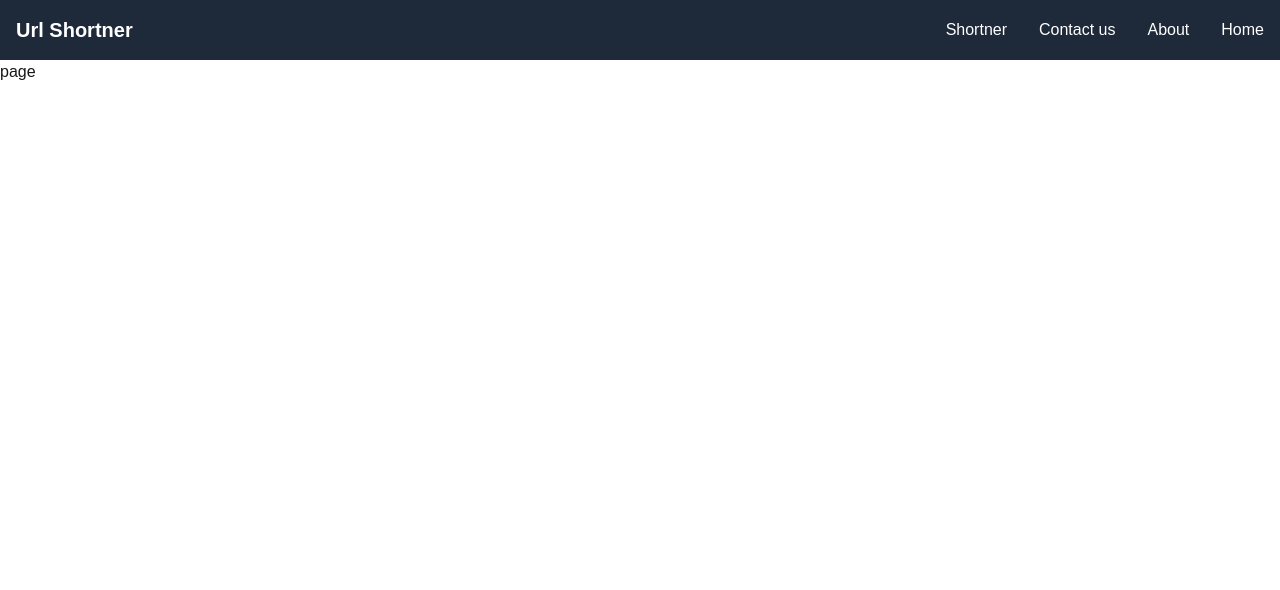
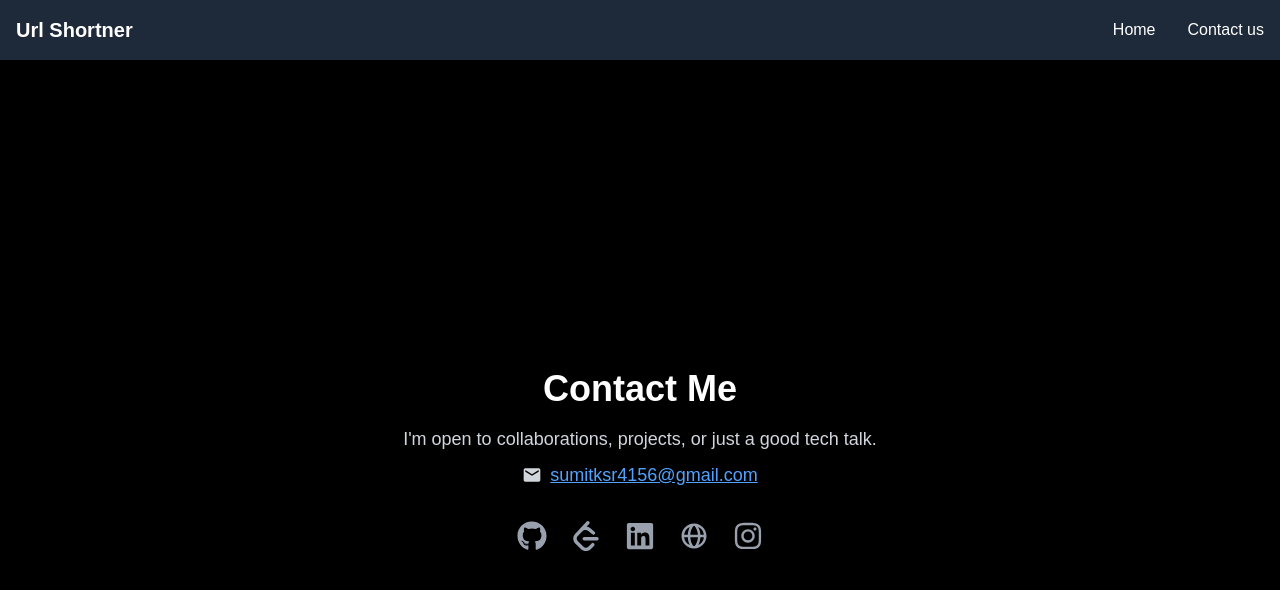
Before and after one commit to sumitksr/URL-Shortner, a Next.js app: page /contact in a window 1280 px wide. Shown: the top 590 px of the page. Built offline with nearby package versions, Linux system fonts and the light colour scheme.

Commit message:
Refactor contact and home pages; implement URL shortening form and submit handler; update Navbar links and add react-icons dependency

```diff
--- a/app/contact/page.js
+++ b/app/contact/page.js
@@ -1,9 +1,75 @@
-import React from 'react'
+// components/Contact.jsx
+import { FaGithub, FaLinkedin, FaInstagram } from "react-icons/fa";
+import { SiLeetcode } from "react-icons/si";
+import { BiGlobe } from "react-icons/bi";
+import { MdEmail } from "react-icons/md";
 
-export default function page() {
+const Contact = () => {
   return (
-    <div>
-      page
+    <div className="min-h-screen flex flex-col items-center justify-center bg-black text-white px-4">
+      <h1 className="text-4xl font-bold mb-4 text-center">Contact Me</h1>
+      <p className="text-lg text-gray-300 mb-8 text-center">
+        I'm open to collaborations, projects, or just a good tech talk.<br />
+        <span className="flex items-center justify-center mt-2 gap-2">
+          <MdEmail className="text-xl" />
+          <a
+            href="sumitksr4156@gmail.com"
+            className="underline text-blue-400 hover:text-blue-500"
+          >
+            sumitksr4156@gmail.com
+          </a>
+        </span>
+      </p>
+
+      <div className="flex gap-6 text-3xl text-gray-400">
+        <a
+          href="https://github.com/sumitksr"
+          target="_blank"
+          rel="noopener noreferrer"
+          title="GitHub"
+          className="hover:text-white transition"
+        >
+          <FaGithub />
+        </a>
+        <a
+          href="https://leetcode.com/sumitksr"
+          target="_blank"
+          rel="noopener noreferrer"
+          title="LeetCode"
+          className="hover:text-white transition"
+        >
+          <SiLeetcode />
+        </a>
+        <a
+          href="https://www.linkedin.com/in/sumitksr"
+          target="_blank"
+          rel="noopener noreferrer"
+          title="LinkedIn"
+          className="hover:text-white transition"
+        >
+          <FaLinkedin />
+        </a>
+        <a
+          href="https://sumitksr.vercel.app"
+          target="_blank"
+          rel="noopener noreferrer"
+          title="Portfolio"
+          className="hover:text-white transition"
+        >
+          <BiGlobe />
+        </a>
+        <a
+          href="https://www.instagram.com/_sk_3110/"
+          target="_blank"
+          rel="noopener noreferrer"
+          title="Instagram"
+          className="hover:text-white transition"
+        >
+          <FaInstagram />
+        </a>
+      </div>
     </div>
-  )
-}
+  );
+};
+
+export default Contact;
--- a/app/page.js
+++ b/app/page.js
@@ -1,10 +1,66 @@
+"use client";
+import { useState } from "react";
 import Navbar from "@/components/Navbar";
 import Image from "next/image";
+import { handleSubmit as submitHandler } from "@/handlers/submit";
 
 export default function Home() {
+  const [originalUrl, setOriginalUrl] = useState("");
+  const [customShortUrl, setCustomShortUrl] = useState("");
+
+  function handleChange(e) {
+    const { id, value } = e.target;
+    if (id === "originalUrl") {
+      setOriginalUrl(value);
+    } else if (id === "customShortUrl") {
+      setCustomShortUrl(value);
+    }
+  }
+
+  function onSubmit(e) {
+    submitHandler(e, originalUrl, customShortUrl);
+  }
+
   return (
     <div>
-      hello this is home page
+      <div className="p-8">
+        <h1 className="text-2xl font-bold mb-4">Shorten your URL</h1>
+        <form onSubmit={onSubmit} className="space-y-4">
+          <div>
+            <label htmlFor="originalUrl" className="block mb-1">
+              Original URL
+            </label>
+            <input
+              type="url"
+              id="originalUrl"
+              value={originalUrl}
+              onChange={handleChange}
+              required
+              placeholder="Enter your URL"
+              className="w-full p-2 border border-gray-300 rounded"
+            />
+          </div>
+          <div>
+            <label htmlFor="customShortUrl" className="block mb-1">
+              Custom Short URL
+            </label>
+            <input
+              type="text"
+              id="customShortUrl"
+              value={customShortUrl}
+              onChange={handleChange}
+              placeholder="Custom alias (optional)"
+              className="w-full p-2 border border-gray-300 rounded"
+            />
+          </div>
+          <button
+            type="submit"
+            className="bg-blue-600 text-white px-4 py-2 rounded hover:bg-blue-700"
+          >
+            Shorten URL
+          </button>
+        </form>
+      </div>
     </div>
   );
 }
--- a/components/Navbar.js
+++ b/components/Navbar.js
@@ -5,20 +5,15 @@ export default function Navbar() {
   return (
     <nav className="bg-gray-800 p-4">
       <ul className="flex justify-between items-center text-white">
-        <li className="text-xl font-bold">Url Shortner</li>
+        <Link href="/"><li className="text-xl font-bold">Url Shortner</li></Link>
         <div className="flex space-x-8">
-          <Link href="/shortner">
-            <li className="hover:text-gray-300 cursor-pointer">Shortner</li>
+          <Link href="/">
+            <li className="hover:text-gray-300 cursor-pointer">Home</li>
           </Link>
           <Link href="/contact">
             <li className="hover:text-gray-300 cursor-pointer">Contact us</li>
           </Link>
-          <Link href="/about">
-            <li className="hover:text-gray-300 cursor-pointer">About</li>
-          </Link>
-          <Link href="/">
-            <li className="hover:text-gray-300 cursor-pointer">Home</li>
-          </Link>
+
         </div>
       </ul>
     </nav>
--- /dev/null
+++ b/handlers/submit.js
@@ -0,0 +1,6 @@
+export function handleSubmit(e, originalUrl, customShortUrl) {
+  e.preventDefault();
+  console.log("Original URL:", originalUrl);
+  console.log("Custom Short URL:", customShortUrl);
+  // Further processing logic can go here.
+}
```
Also changed, not shown: package.json (+4 -3 lines), 1 other file (tests, documents, lock files or other folders).
